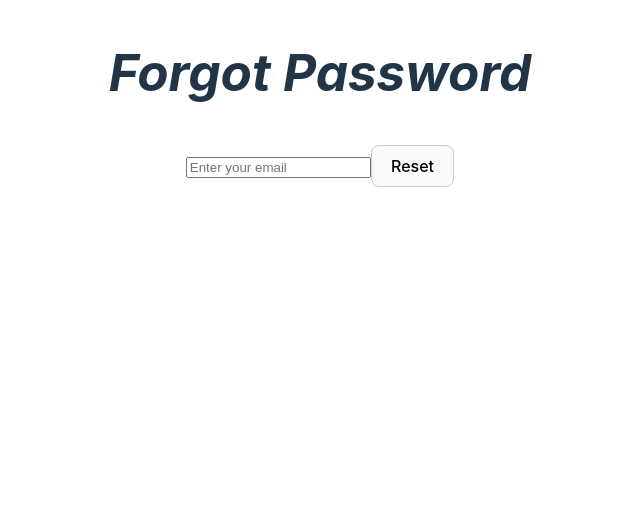
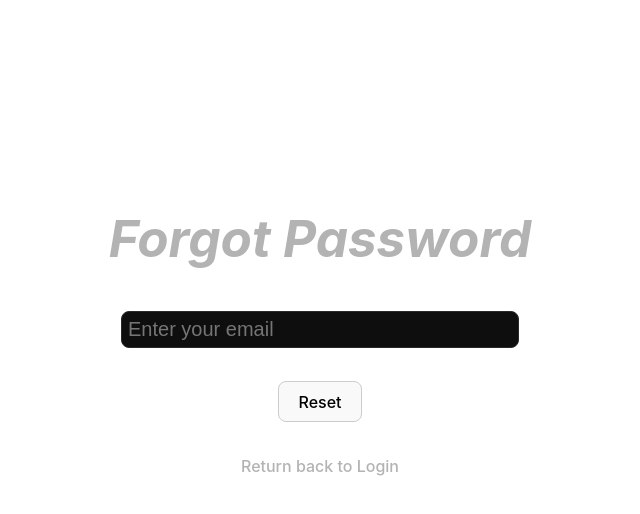
Before and after one commit to aravgoyal/lepredictor, a React (Vite) app: page /ResetPassword in a window 1280 px wide. Shown: the top 514 px of the page, without its empty margins (320-960 px from the left). Built offline with nearby package versions, Linux system fonts and the light colour scheme.

Commit message:
clean up auth

```diff
--- a/src/auth/Login.tsx
+++ b/src/auth/Login.tsx
@@ -6,11 +6,11 @@ export const Login: React.FC = () => {
   const [password, setPassword] = useState('');
   const [message, setMessage] = useState('');
 
-  const handleLogin = () => {
+  const handleLogin = async () => {
     try {
-      login(email, password);
-    } catch (error) {
-      setMessage("Error logging in: " + error);
+      await login(email, password);
+    } catch (err) {
+      setMessage("Invalid credentials");
     }
   };
 
--- a/src/auth/ResetPassword.tsx
+++ b/src/auth/ResetPassword.tsx
@@ -13,7 +13,7 @@ function ResetPassword() {
                 await sendPasswordResetEmail(auth, emailRef.current.value);
                 alert("Check your email for a password reset link.");
             } catch (err) {
-                alert((err as Error).message);
+                alert("This Email is not associated with a Momentum account.");
             }
         } else {
             alert("Please enter a valid email address.");
@@ -21,12 +21,16 @@ function ResetPassword() {
     };
 
     return (
-        <div className="ResetPassword">
+        <div className="Reset-Password">
             <h1>Forgot Password</h1>
             <form onSubmit={handleReset}>
-                <input name="email" ref={emailRef} placeholder="Enter your email" />
-                <button type="submit">Reset</button>
+                <input className = 'register-email' ref={emailRef} placeholder="Enter your email" />
+                <button className = 'Reset-button' type="submit">Reset</button>
             </form>
+            <div className="register-account">
+                <a>Return back to</a>
+                <a href="/"> Login</a>
+            </div>
         </div>
     );
 }
--- a/src/index.css
+++ b/src/index.css
@@ -14,10 +14,25 @@
 
 }
 
-ResetPassword {
+.Reset-Password {
   font-weight: 500;
   color: #b3b3b3;
   text-decoration: none;
+  margin-top: 200px;
+}
+
+.Reset-Login{
+  margin: auto;
+  margin-top : 250px;
+  position: relative;
+}
+
+.Reset-button {
+  animation: none;
+  opacity: 1;
+  margin: auto;
+  margin-top: 70px;
+  position: relative;
 }
 
 a {
```
